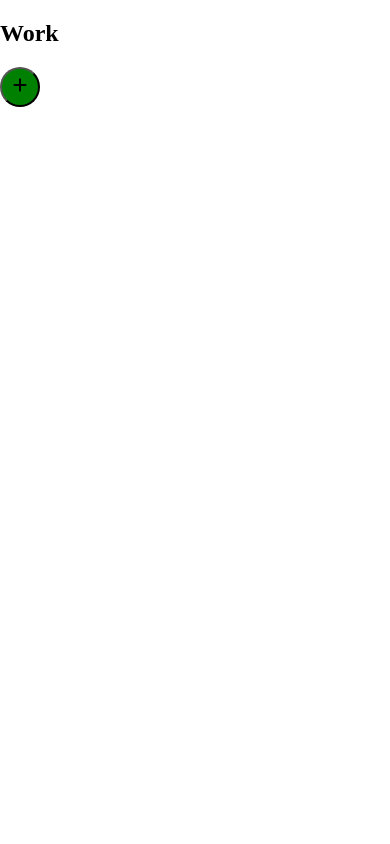
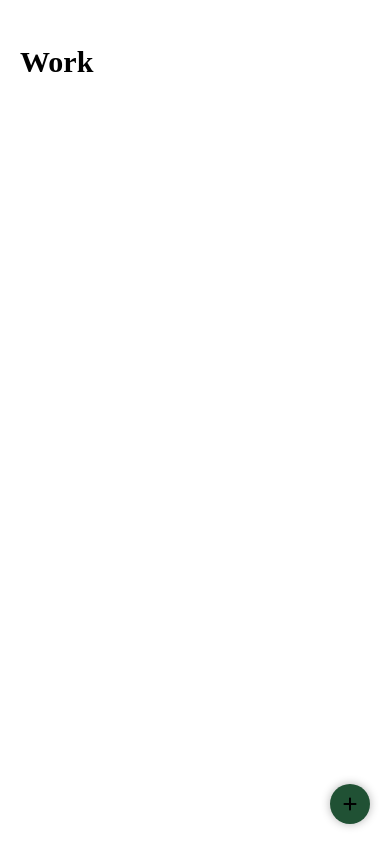
Before and after one commit to Yeshiprinss/Project-To-Do-List, a plain HTML site: page work.html in a window 390 px wide. Drawn offline with nearby package versions, Linux system fonts and the light colour scheme.

Commit message:
change in style

```diff
--- a/start.js
+++ b/start.js
@@ -6,6 +6,12 @@ var categoriasTareas = {
   Medical: []
   // Puedes agregar más categorías aquí si es necesario
 };
+
+
+function guardarTareasEnLocalStorage() {
+  localStorage.setItem('categoriasTareas', JSON.stringify(categoriasTareas));
+}
+
 
 function mostrarTareasEnPagina(categoria) {
   var listaTareas = document.getElementById('tareasList');
--- a/style.css
+++ b/style.css
@@ -11,10 +11,34 @@ body        {
     width: 40px;
     height: 40px;
 }
-.add-task-btn button  {
-    transition: background-color 0.3s ease;
-}
+/* Estilos generales */
+body {
+    margin: 0;
+    font-family: 'Inika';
+    font-size: 20PX;
+  }
 
-.add-task-btn button:hover {
-    background-color: rgba(225, 213, 213, 0.8);
- }
+  .add-task-btn {
+    position: fixed;
+    bottom: 20px;
+    right: 20px;
+    background-color: #205134;
+    color: white;
+    border: none;
+    border-radius: 50%;
+    padding: 10px;
+    font-size: 20px;
+    box-shadow: 0 0 10px rgba(0, 0, 0, 0.3);
+  }
+
+  /* Estilos específicos para pantallas pequeñas (móviles) */
+  @media only screen and (max-width: 768px) {
+    .pagina-tarea {
+      padding: 10px;
+      margin: 10px;
+    }
+
+    #lista-tareas {
+      max-width: 90%;
+    }
+  }
--- a/work.html
+++ b/work.html
@@ -13,10 +13,10 @@
     <div class="container-tasks">
         <div id="Work" class="pagina-tarea">
             <h2>Work</h2>
-            <button onclick="redirectToPage()" class="add-task-btn"><svg xmlns="http://www.w3.org/2000/svg" height="16" width="14" viewBox="0 0 448 512"><!--!Font Awesome Free 6.5.1 by @fontawesome - https://fontawesome.com License - https://fontawesome.com/license/free Copyright 2024 Fonticons, Inc.--><path d="M256 80c0-17.7-14.3-32-32-32s-32 14.3-32 32V224H48c-17.7 0-32 14.3-32 32s14.3 32 32 32H192V432c0 17.7 14.3 32 32 32s32-14.3 32-32V288H400c17.7 0 32-14.3 32-32s-14.3-32-32-32H256V80z"/></svg></button>
             <div id="lista-tareas" class="pagina-tarea">
               <ul id="tareasList"></ul>
             </div>
+            <button onclick="redirectToPage()" class="add-task-btn"><svg xmlns="http://www.w3.org/2000/svg" height="16" width="14" viewBox="0 0 448 512"><!--!Font Awesome Free 6.5.1 by @fontawesome - https://fontawesome.com License - https://fontawesome.com/license/free Copyright 2024 Fonticons, Inc.--><path d="M256 80c0-17.7-14.3-32-32-32s-32 14.3-32 32V224H48c-17.7 0-32 14.3-32 32s14.3 32 32 32H192V432c0 17.7 14.3 32 32 32s32-14.3 32-32V288H400c17.7 0 32-14.3 32-32s-14.3-32-32-32H256V80z"/></svg></button>
           </div>
 
     <script src="work.js"></script>
--- a/work.js
+++ b/work.js
@@ -40,7 +40,7 @@ function actualizarListaTareas() {
 
     completarCheckbox.type = 'checkbox';
     completarCheckbox.checked = tarea.completada;
-    borrarBtn.textContent = 'Borrar';
+    borrarBtn.textContent = 'Eliminar';
 
     li.textContent = `${tarea.tarea} [${tarea.fecha}]`;
 
```
Also changed, not shown: medical.html (+1 -1 lines), personal.html (+1 -1 lines).
